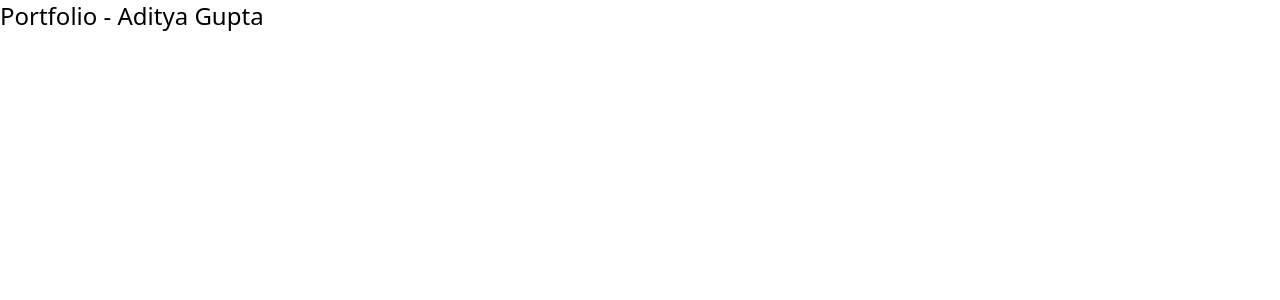
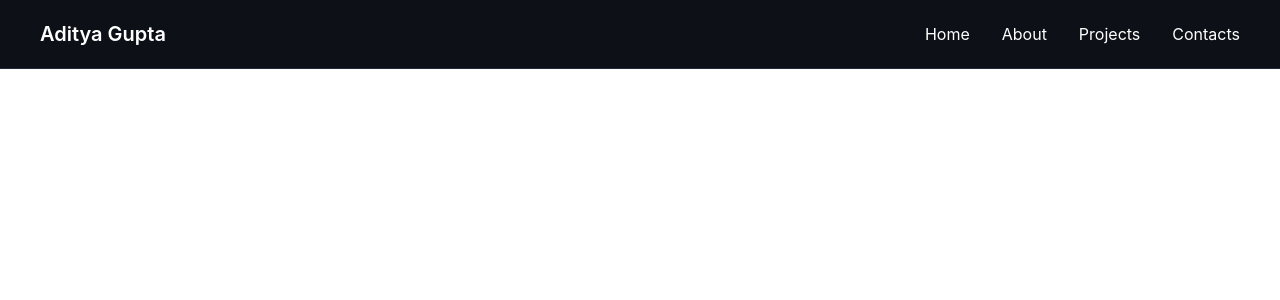
Before and after one commit to AdityaGupta2791/Portfolio, a React (Vite) app: page / in a window 1280 px wide. Shown: the top 300 px of the page. Built offline with nearby package versions, Linux system fonts and the light colour scheme.

Commit message:
added the Header section

```diff
--- a/src/App.jsx
+++ b/src/App.jsx
@@ -1,12 +1,11 @@
 import React from 'react'
+import Header from './components/Header.jsx'
 
-function App() {
+export default function App() {
 
   return (
-    <>
-      <h1 className="text-2xl">Portfolio - Aditya Gupta</h1>
-    </>
+    <div className="bg-[#0d1117] text-white font-[Inter]">
+      <Header />
+    </div>
   )
 }
-
-export default App
--- /dev/null
+++ b/src/components/Header.jsx
@@ -0,0 +1,17 @@
+import React from 'react'
+
+const Header = () => {
+  return (
+    <div className="flex justify-between items-center px-10 py-5 border-b border-gray-800">
+      <h1 className="text-xl font-semibold hover:text-orange-400">Aditya Gupta</h1>
+      <nav className="flex gap-8 text-sm">
+        <a href="#home" className="text-base hover:text-orange-400">Home</a>
+        <a href="#about" className="text-base hover:text-orange-400">About</a>
+        <a href="#projects" className="text-base hover:text-orange-400">Projects</a>
+        <a href="#contact" className="text-base hover:text-orange-400">Contacts</a>
+      </nav>
+    </div>
+  )
+}
+
+export default Header
```
